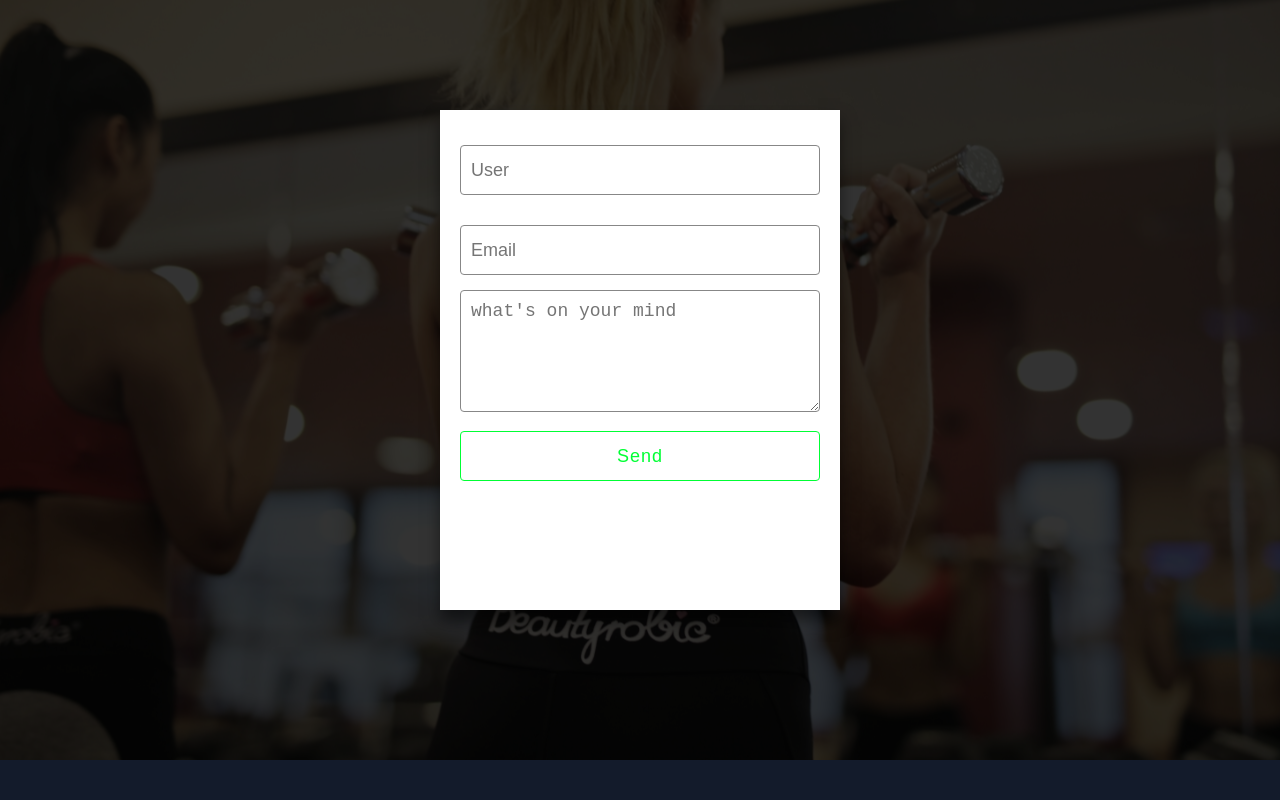
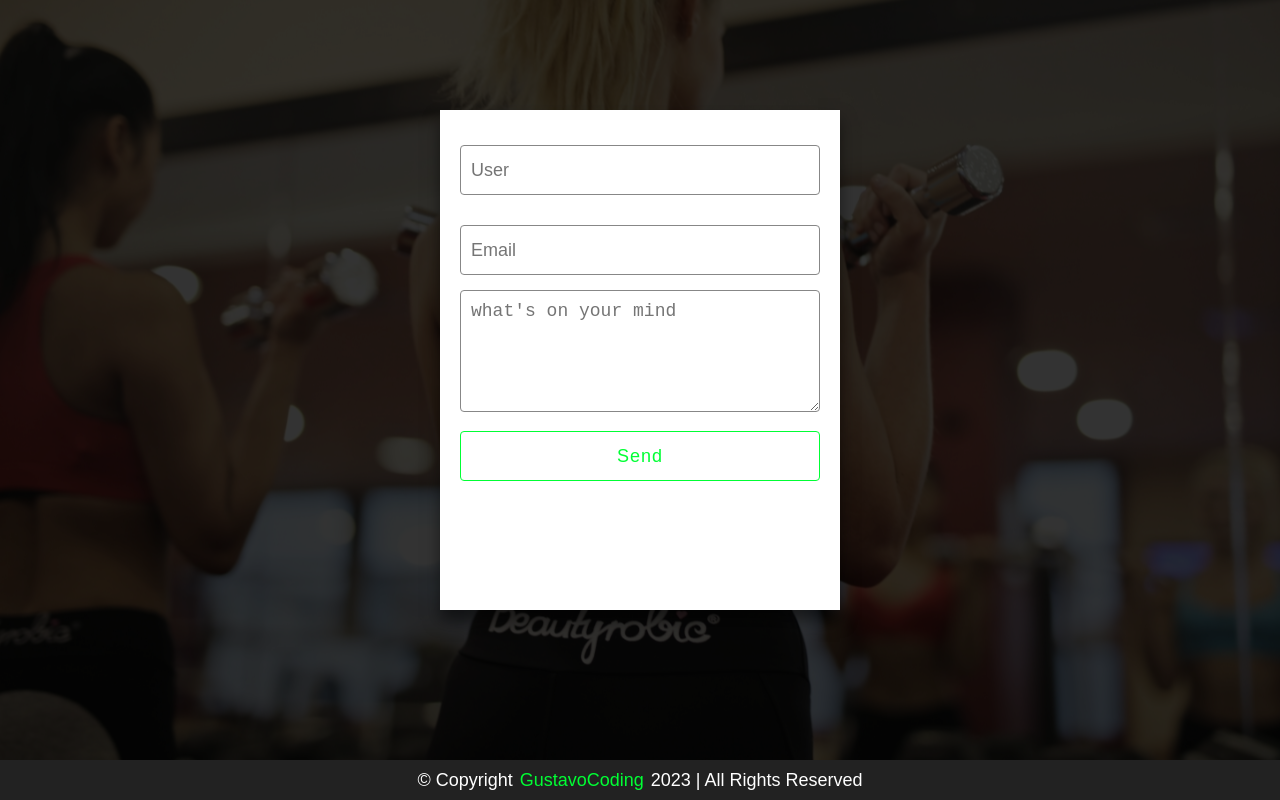
Before and after one commit to GustavoSantosRodrigues/landing-page-academy, a plain HTML site: page index.html in a window 1280 px wide. Shown: the part 6968-7768 px from the top of the page. Before the commit the page ends 7728 px from the top, so only its background shows below. Drawn offline with Linux system fonts and the light colour scheme.

Commit message:
copyright pronto desktop

```diff
--- a/assets/css/main.css
+++ b/assets/css/main.css
@@ -486,3 +486,21 @@ span{
     background-repeat: no-repeat;
     filter: brightness(20%);
 }
+
+.copyright{
+    text-transform: capitalize;
+    height: 40px;
+    width: 100%;
+    background: #222;
+    line-height: 40px;
+    text-align: center;
+    font-size: 18px;
+    font-family: sans-serif;
+}
+
+.copyright a{
+    color: var(--green);
+    margin: 0 2px;
+    text-decoration: none;
+    font-weight: lighter;
+}
--- a/index.html
+++ b/index.html
@@ -338,9 +338,11 @@
             <div class="bgimage"></div>
         </div>
     </section>
+    <!-- end-section-contact -->
 
-
-    <!-- end-section-contact -->
+    <section class="copyright">
+        &copy; copyright <a href="#">GustavoCoding</a> 2023 | All Rights Reserved
+    </section>
 
 
 
```
